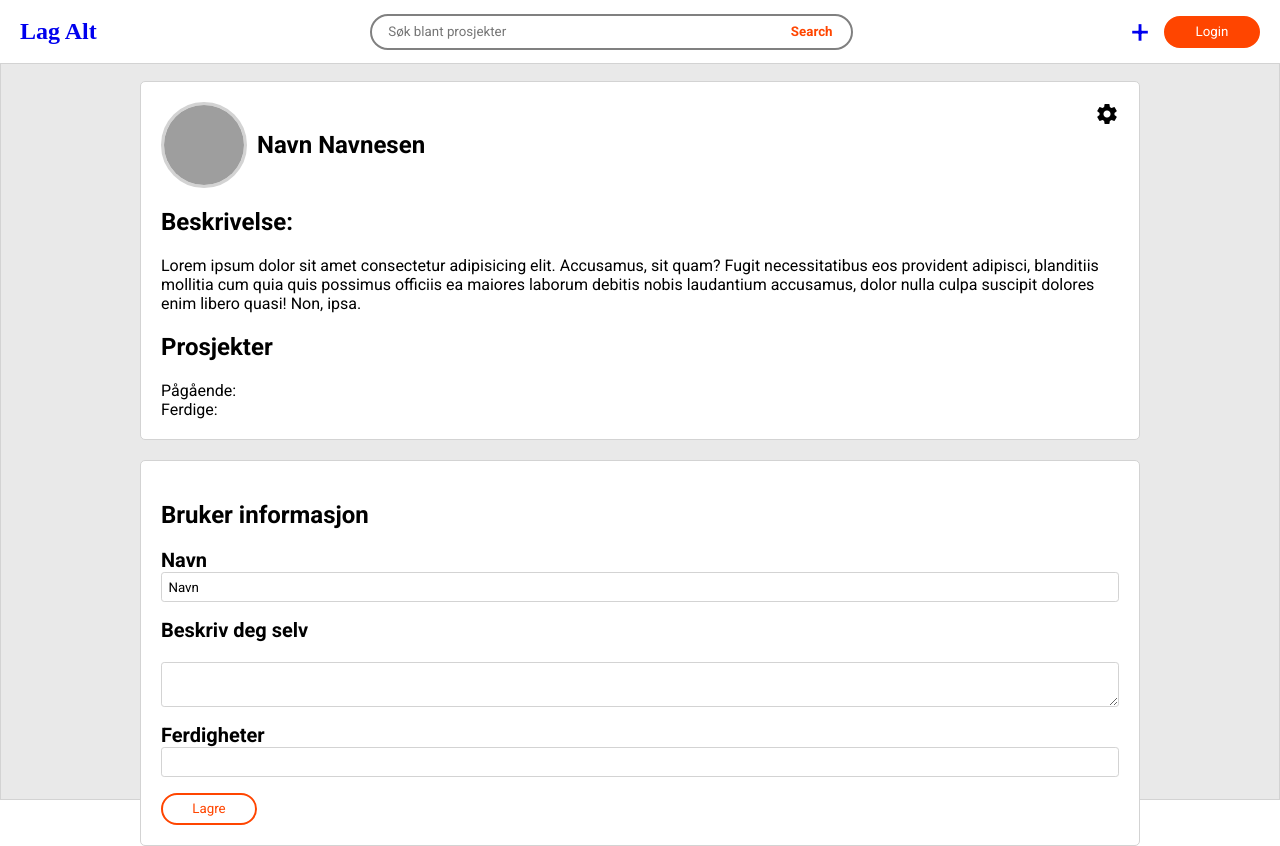
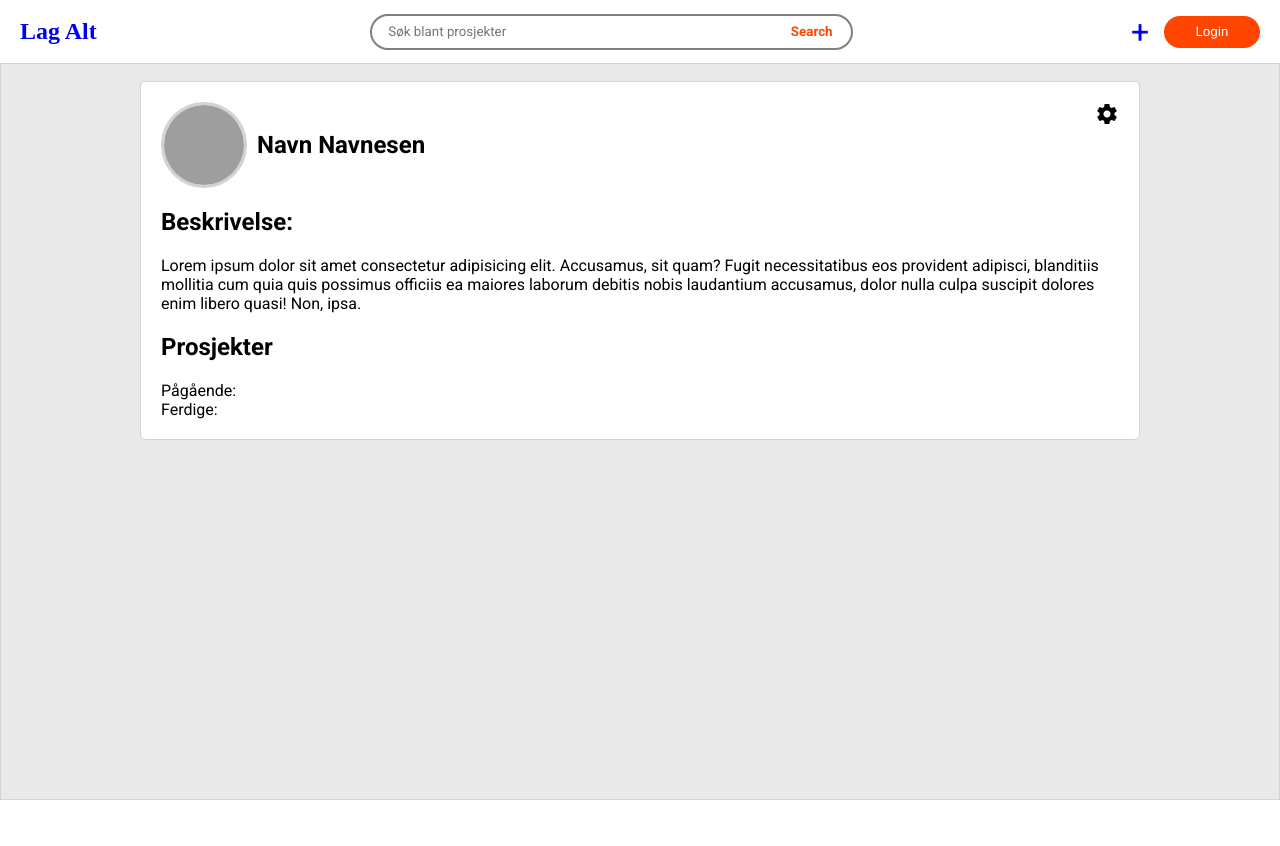
Before and after one commit to Vilgeir/Lagalt-Frontend, a React (Create React App) app: page /profile in a window 1280 px wide. After the commit the page ends 800 px from the top, so only its background shows below. Built offline with nearby package versions, Linux system fonts and the light colour scheme; grey boxes are pictures that could not be loaded; a web font is replaced by a local one.

Commit message:
removed placeholder

```diff
--- a/src/pages/Profile.jsx
+++ b/src/pages/Profile.jsx
@@ -1,12 +1,10 @@
 import React from "react"
-import { UserSettings } from "../components/user-settings/UserSettings"
 import { UserProfile } from "../components/UserProfile/UserProfile"
 
 const ProfilePage = () => {
 	return (
 		<>
 			<UserProfile />
-			<UserSettings />
 		</>
 	)
 }
```
